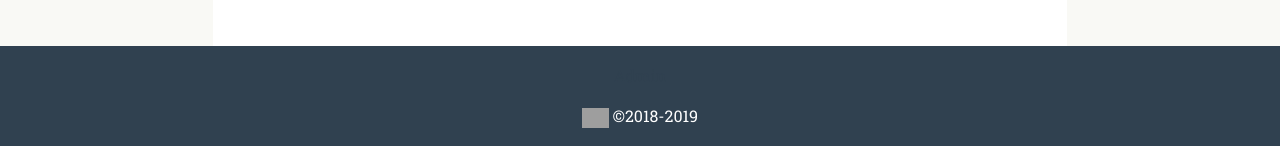
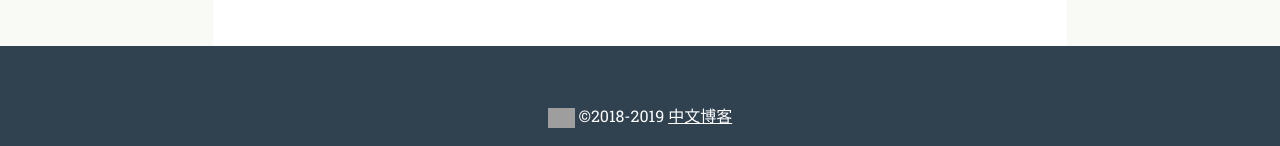
Before and after one commit to DayuanJiang/django-blog, a Django app: template templates/blog/index.html in a window 1280 px wide. Shown: the part 1233-1379 px from the top of the page. Run offline with Django 3.2, Linux system fonts and the light colour scheme; the template is opened without the code that fills it, so the values that code supplies are empty; some libraries are stand-ins or nearby versions; grey boxes are pictures that could not be loaded.

Commit message:
Add chinese bolg link

```diff
--- a/djangoblog/settings.py
+++ b/djangoblog/settings.py
@@ -27,7 +27,8 @@ DEBUG = True
 ALLOWED_HOSTS = [
   "www.jiang.jp",
   "192.168.10.206",
-  "jiang.jp"
+  "jiang.jp",
+  "127.0.0.1"
 ]
 
 # Application definition
--- a/templates/base.html
+++ b/templates/base.html
@@ -84,6 +84,8 @@
         year = date.getFullYear();
         document.write("&copy;2018-" + year + "");
       </script>
+        <a href="http://b.jiang.jp/" style="color:white;text-decoration: underline">中文博客
+        </a>
     </div>
   </div>
 
```
Also changed, not shown: requirements.txt (+4 -48 lines).
